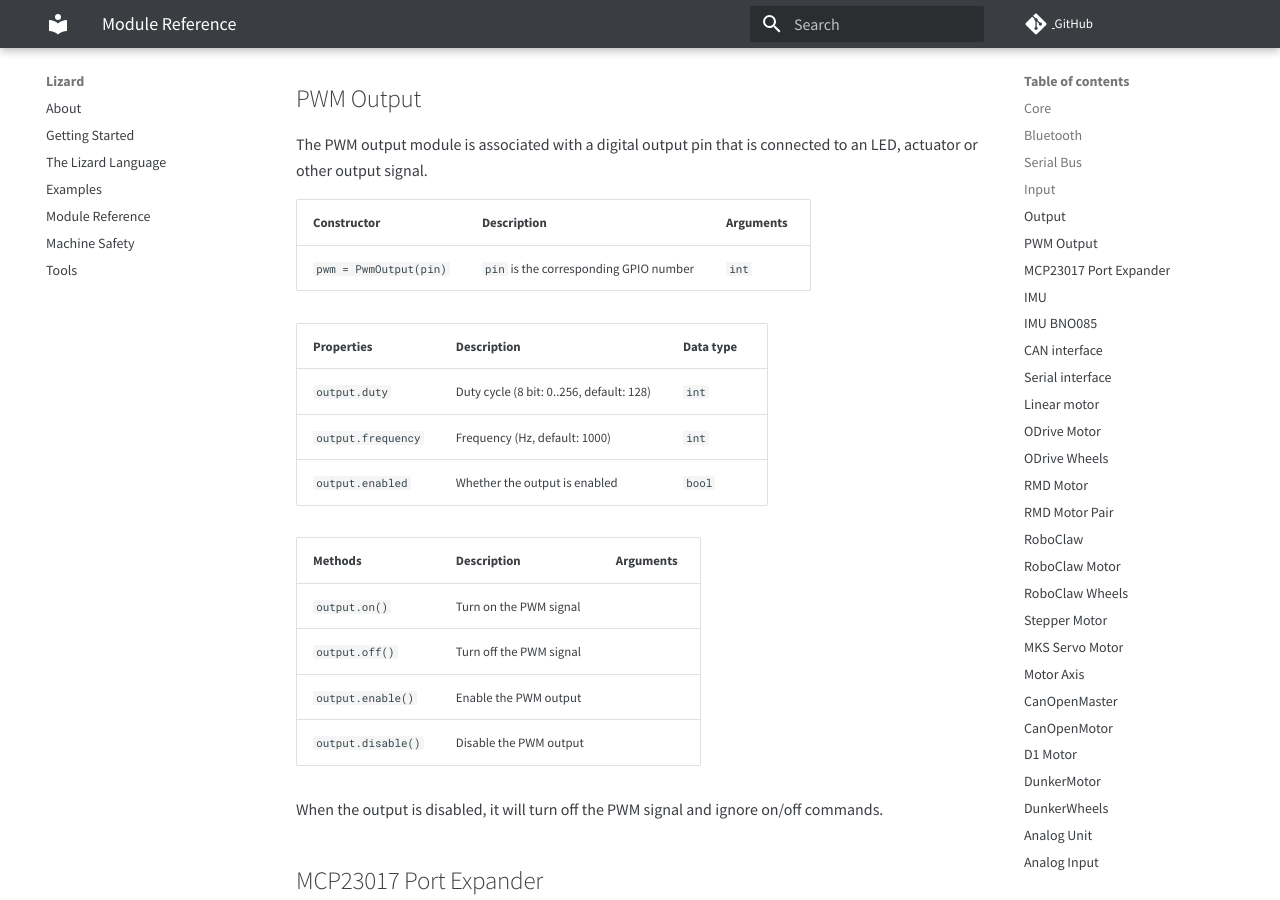
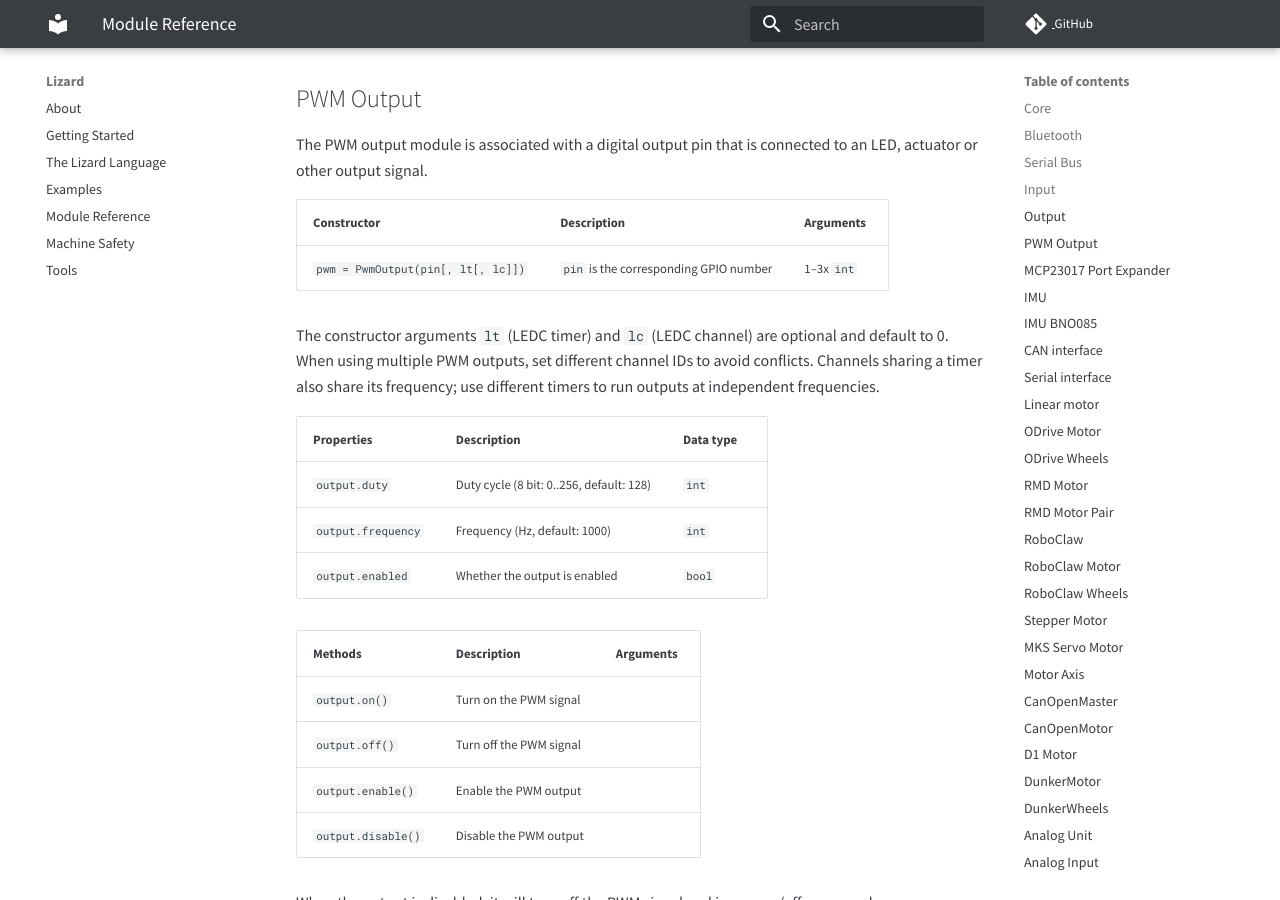
Before and after one commit to zauberzeug/lizard, an MkDocs documentation site: the page built from docs/module_reference.md, in a window 1280 px wide and 900 px high, scrolled down 5230 px. Built offline with MkDocs 1.6.1 and Material for MkDocs 9.7.7, drawn with Linux system fonts in a browser that asks for light colours; comment, search, counter and statistics services are not loaded.

Commit message:
Document optional LEDC timer and channel for PwmOutput (#201)
Co-authored-by: Claude Opus 4.7 (1M context) <noreply@anthropic.com>

```diff
--- a/docs/module_reference.md
+++ b/docs/module_reference.md
@@ -162,9 +162,13 @@ When the output is disabled, it will deactivate and ignore on/off or level comma
 
 The PWM output module is associated with a digital output pin that is connected to an LED, actuator or other output signal.
 
-| Constructor            | Description                            | Arguments |
-| ---------------------- | -------------------------------------- | --------- |
-| `pwm = PwmOutput(pin)` | `pin` is the corresponding GPIO number | `int`     |
+| Constructor                        | Description                            | Arguments  |
+| ---------------------------------- | -------------------------------------- | ---------- |
+| `pwm = PwmOutput(pin[, lt[, lc]])` | `pin` is the corresponding GPIO number | 1–3x `int` |
+
+The constructor arguments `lt` (LEDC timer) and `lc` (LEDC channel) are optional and default to 0.
+When using multiple PWM outputs, set different channel IDs to avoid conflicts.
+Channels sharing a timer also share its frequency; use different timers to run outputs at independent frequencies.
 
 | Properties         | Description                              | Data type |
 | ------------------ | ---------------------------------------- | --------- |
```
